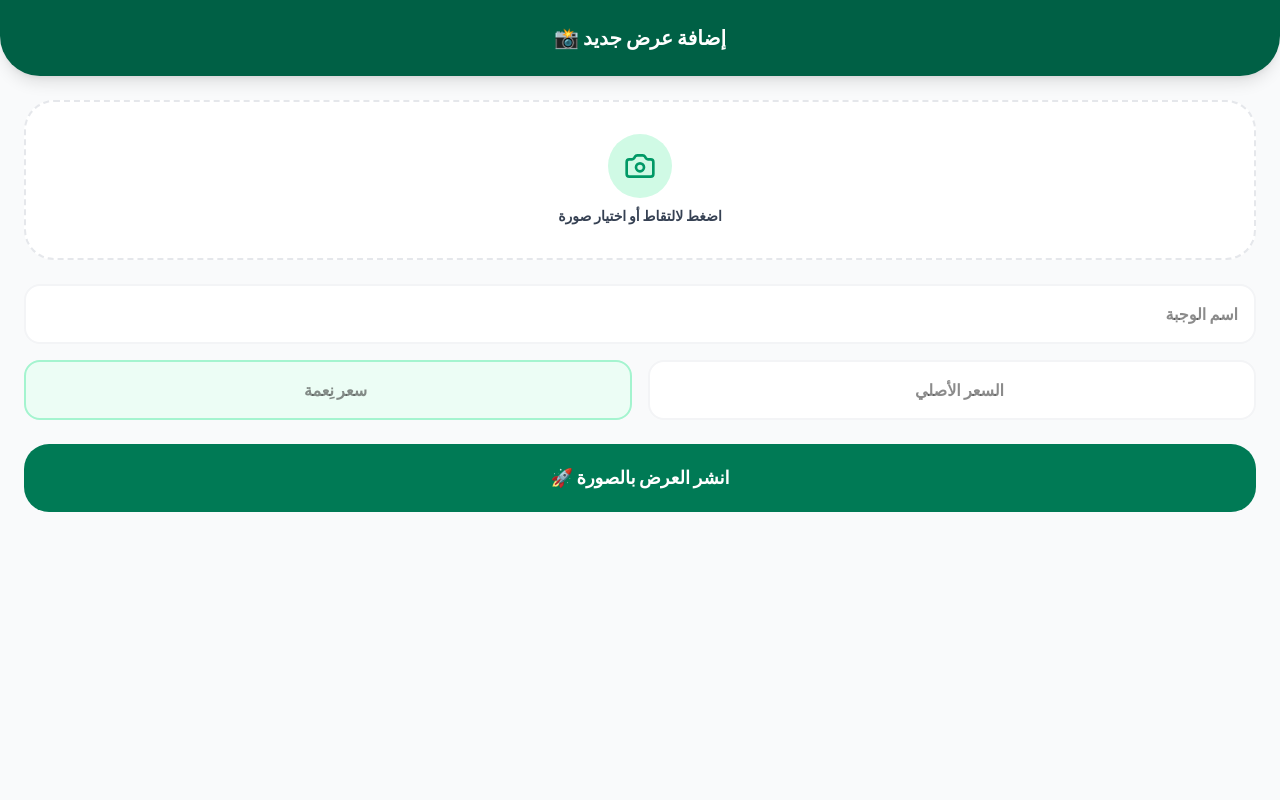
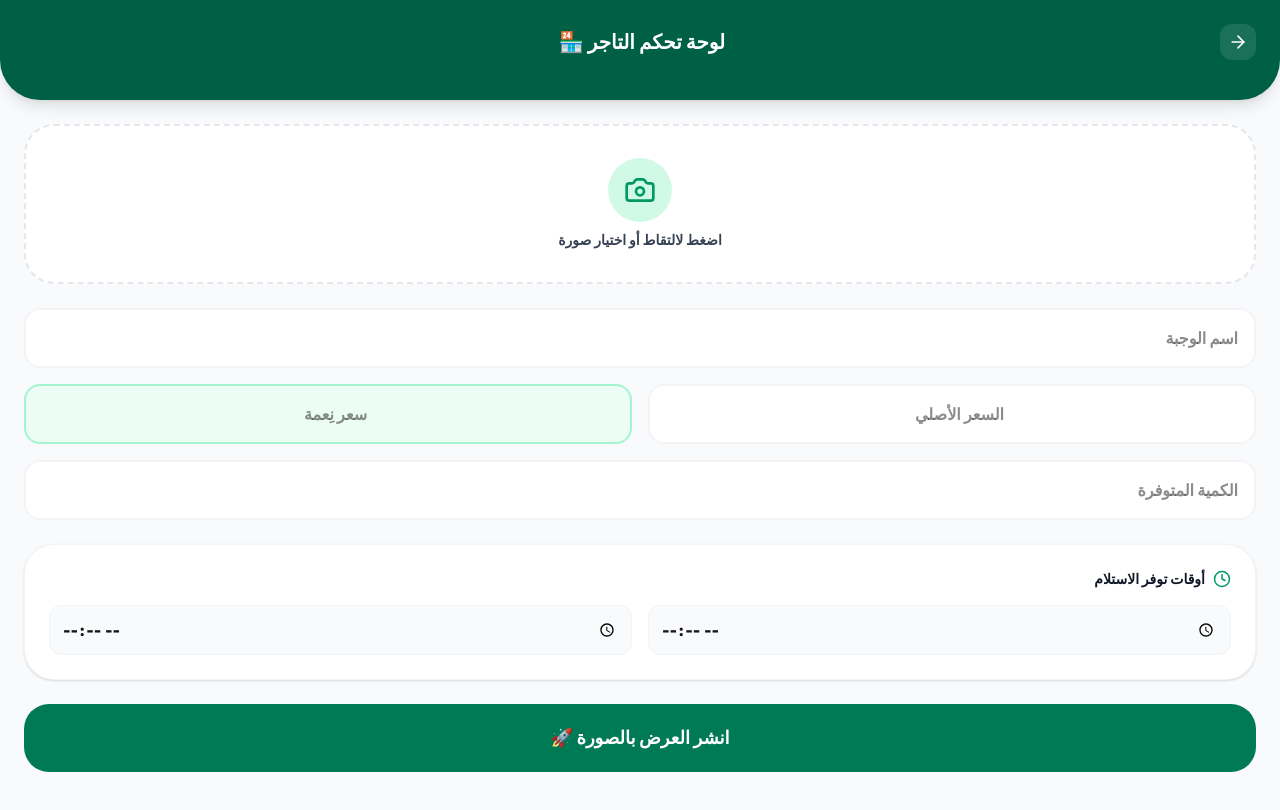
Before and after one commit to msaadi1902-max/nimah-app, a Next.js app: page /merchant-dashboard in a window 1280 px wide. Built offline with nearby package versions, Linux system fonts and the light colour scheme; no server answers; sample sign-in values are in the browser's storage.

Commit message:
add camera upload

```diff
--- a/src/app/merchant-dashboard/page.tsx
+++ b/src/app/merchant-dashboard/page.tsx
@@ -21,12 +21,12 @@ export default function MerchantDashboard() {
     endTime: '21:00'
   })
 
-  // دالة اختيار الصورة ومعاينتها
+  // دالة فتح استوديو الهاتف واختيار الصورة
   const handleImageChange = (e: React.ChangeEvent<HTMLInputElement>) => {
     if (e.target.files && e.target.files[0]) {
       const file = e.target.files[0]
       setImageFile(file)
-      setPreviewUrl(URL.createObjectURL(file))
+      setPreviewUrl(URL.createObjectURL(file)) // عرض الصورة في نفس الصفحة مؤقتاً
     }
   }
 
@@ -37,22 +37,21 @@ export default function MerchantDashboard() {
     try {
       let imageUrl = ''
 
-      // 1. رفع الصورة إذا وجدت
+      // 1. رفع الصورة الحقيقية إلى Supabase
       if (imageFile) {
         const fileExt = imageFile.name.split('.').pop()
         const fileName = `${Math.random()}.${fileExt}`
-        const { error: uploadError, data } = await supabase.storage
+        const { error: uploadError } = await supabase.storage
           .from('meal-images')
           .upload(fileName, imageFile)
 
         if (uploadError) throw uploadError
 
-        // جلب الرابط العام للصورة
         const { data: { publicUrl } } = supabase.storage.from('meal-images').getPublicUrl(fileName)
         imageUrl = publicUrl
       }
 
-      // 2. حفظ بيانات الوجبة مع رابط الصورة
+      // 2. حفظ الوجبة مع رابط الصورة
       const { error } = await supabase
         .from('meals')
         .insert([{
@@ -61,7 +60,7 @@ export default function MerchantDashboard() {
           discounted_price: parseFloat(product.discountedPrice),
           quantity: parseInt(product.quantity),
           pickup_time: `من ${product.startTime} إلى ${product.endTime}`,
-          image_url: imageUrl // حفظ الرابط هنا
+          image_url: imageUrl
         }])
 
       if (error) throw error
@@ -78,11 +77,17 @@ export default function MerchantDashboard() {
   return (
     <div className="min-h-screen bg-gray-50 pb-10 text-right font-sans" dir="rtl">
       <div className="bg-emerald-800 text-white p-6 rounded-b-[40px] shadow-lg mb-6">
-        <h1 className="text-xl font-black text-center">إضافة عرض جديد 📸</h1>
+        <div className="flex items-center justify-between mb-4">
+          <button onClick={() => router.back()} className="bg-white/10 p-2 rounded-xl active:scale-95 transition-transform">
+            <ArrowRight size={20} />
+          </button>
+          <h1 className="text-xl font-black">لوحة تحكم التاجر 🏪</h1>
+          <div className="w-10"></div>
+        </div>
       </div>
 
       <form onSubmit={handleSubmit} className="px-6 space-y-6">
-        {/* حقل رفع الصورة المطور */}
+        {/* الزر السحري الذي يفتح الكاميرا/الاستوديو */}
         <div className="relative group">
           <input
             type="file"
@@ -112,6 +117,17 @@ export default function MerchantDashboard() {
             <input type="number" required placeholder="سعر نِعمة" className="flex-1 bg-emerald-50 border-2 border-emerald-200 rounded-2xl p-4 font-black text-center"
               onChange={(e) => setProduct({...product, discountedPrice: e.target.value})} />
           </div>
+
+          <input type="number" required placeholder="الكمية المتوفرة" className="w-full bg-white border-2 border-gray-100 rounded-2xl p-4 font-black"
+            onChange={(e) => setProduct({...product, quantity: e.target.value})} />
+        </div>
+
+        <div className="bg-white p-6 rounded-[30px] shadow-sm border border-gray-100">
+          <h3 className="font-black text-gray-900 mb-4 flex items-center gap-2 text-sm"><Clock size={18} className="text-emerald-600" /> أوقات توفر الاستلام</h3>
+          <div className="flex items-center gap-4">
+            <input type="time" required className="flex-1 bg-gray-50 rounded-xl p-3 font-black text-center border border-gray-100" onChange={(e) => setProduct({...product, startTime: e.target.value})} />
+            <input type="time" required className="flex-1 bg-gray-50 rounded-xl p-3 font-black text-center border border-gray-100" onChange={(e) => setProduct({...product, endTime: e.target.value})} />
+          </div>
         </div>
 
         <button type="submit" disabled={loading} className="w-full bg-emerald-700 text-white py-5 rounded-[25px] font-black text-lg flex items-center justify-center gap-2">
```
